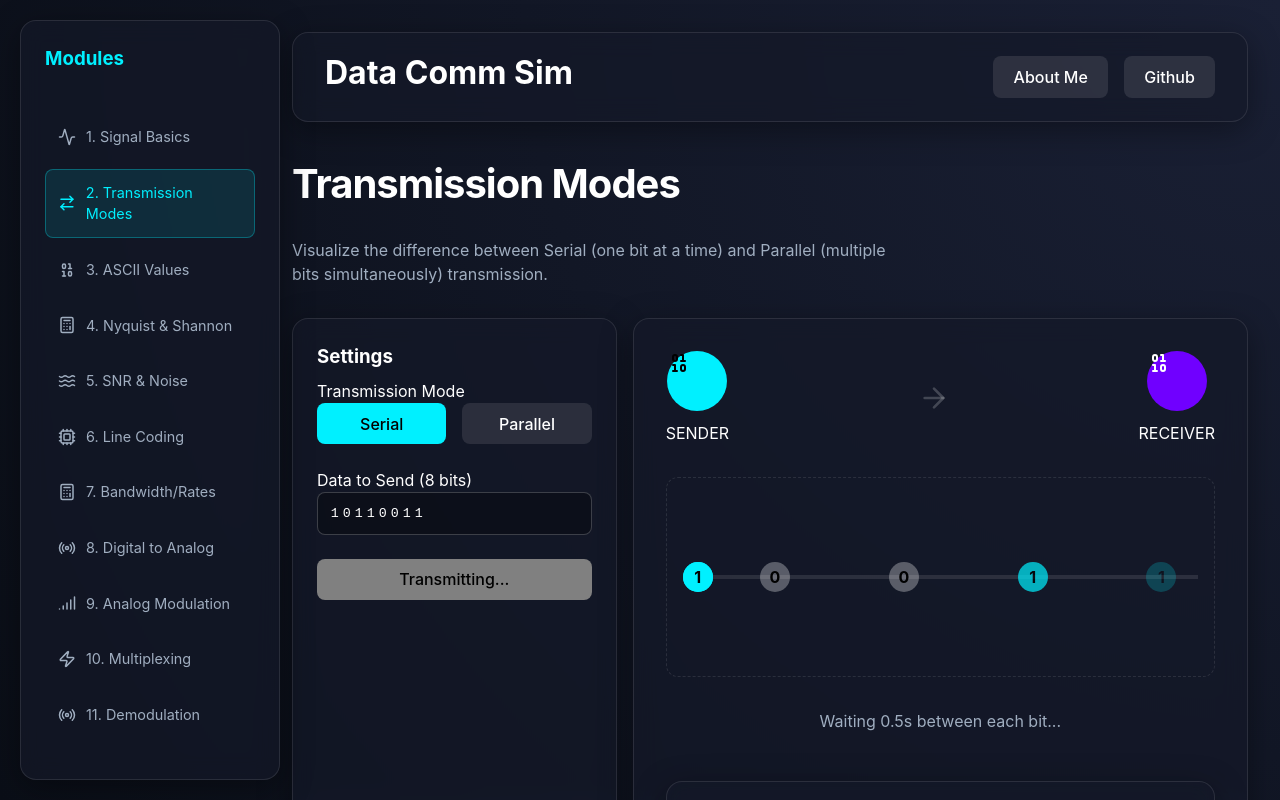
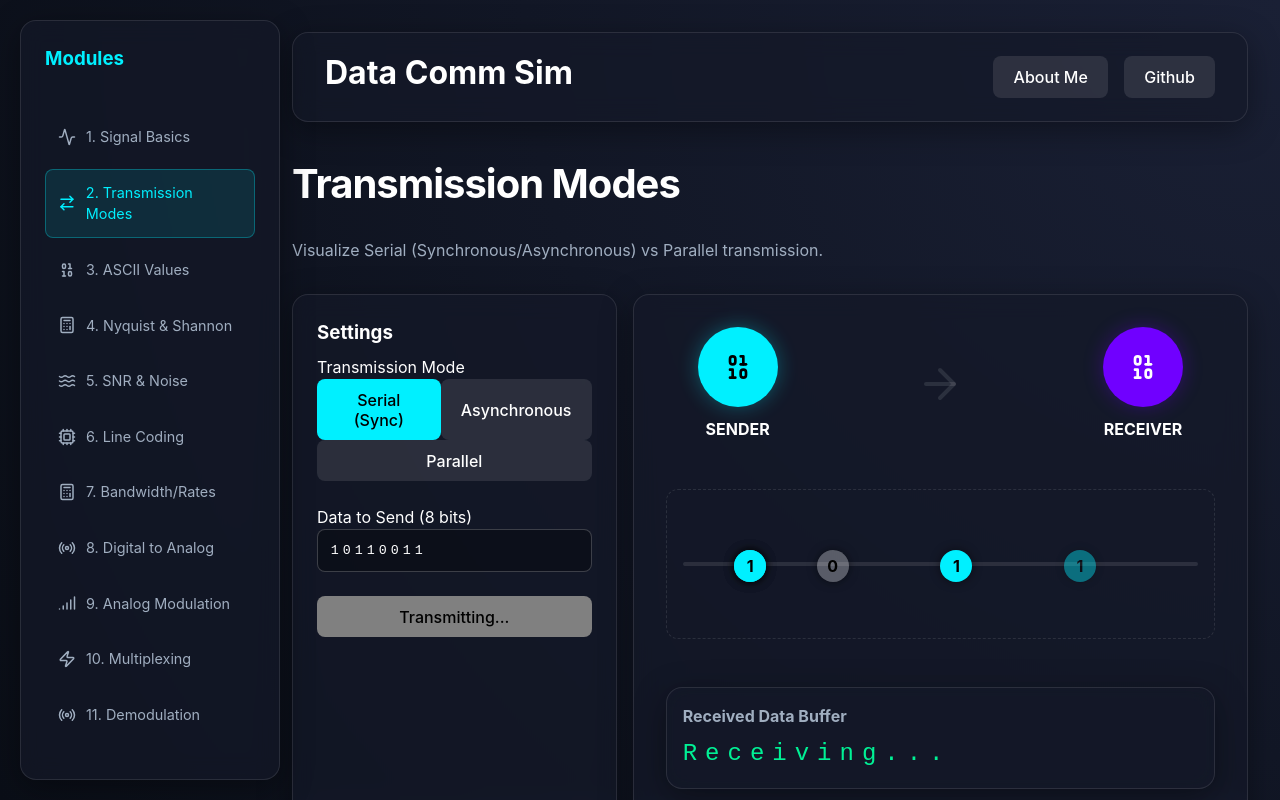
Before and after one commit to MahbubHasan777/Data-Comm-Simulation, a React (Vite) app: page /transmission in a window 1280 px wide. Both pictures are taken after a click on the button "Start Transmission". Shown: the top 800 px of the page. Built offline with nearby package versions, Linux system fonts and the light colour scheme.

Commit message:
Refine Signal Basics and Transmission Modes

```diff
--- a/src/pages/TransmissionModes.tsx
+++ b/src/pages/TransmissionModes.tsx
@@ -3,31 +3,42 @@ import { motion, AnimatePresence } from 'framer-motion';
 import { ArrowRight, Binary } from 'lucide-react';
 
 const TransmissionModes = () => {
-    const [mode, setMode] = useState<'serial' | 'parallel'>('serial');
+    const [mode, setMode] = useState<'serial' | 'parallel' | 'asynchronous'>('serial');
     const [data, setData] = useState("10110011"); // 8-bit example
     const [isTransmitting, setIsTransmitting] = useState(false);
     const [receivedData, setReceivedData] = useState<string[]>([]);
     const [speed, setSpeed] = useState(2); // Seconds to travel
+
+    const getFramedBits = () => {
+        if (mode === 'asynchronous') {
+            // Start bit (0) + Data + Stop bit (1)
+            return ['0', ...data.split(''), '1'];
+        }
+        return data.split('');
+    };
+
+    const bitsToAnimate = getFramedBits();
 
     const handleTransmit = () => {
         if (isTransmitting) return;
         setIsTransmitting(true);
         setReceivedData([]);
 
-        // Reset after animation
+        const bitCount = bitsToAnimate.length;
+        // Calculation for partial completion
+        const totalDuration = (mode === 'parallel' ? 0 : bitCount * 0.5) + speed + 0.5;
+
         setTimeout(() => {
             setIsTransmitting(false);
             setReceivedData(data.split(''));
-        }, (mode === 'serial' ? data.length * 500 : 0) + speed * 1000 + 500);
+        }, totalDuration * 1000);
     };
-
-    const bits = data.split('');
 
     return (
         <div className="flex-col gap-md">
             <h1>Transmission Modes</h1>
             <p style={{ maxWidth: '600px' }}>
-                Visualize the difference between Serial (one bit at a time) and Parallel (multiple bits simultaneously) transmission.
+                Visualize Serial (Synchronous/Asynchronous) vs Parallel transmission.
             </p>
 
             <div className="flex-row gap-md" style={{ flexWrap: 'wrap' }}>
@@ -37,16 +48,24 @@ const TransmissionModes = () => {
 
                     <div style={{ marginBottom: '1.5rem' }}>
                         <label className="label">Transmission Mode</label>
-                        <div className="flex-row gap-md">
+                        <div className="flex-col gap-sm">
+                            <div className="flex-row gap-sm">
                                 <button
                                     onClick={() => setMode('serial')}
                                     style={{ background: mode === 'serial' ? 'var(--primary)' : 'rgba(255,255,255,0.1)', color: mode === 'serial' ? '#000' : '#fff', flex: 1 }}
                                 >
-                                Serial
+                                    Serial (Sync)
                                 </button>
                                 <button
+                                    onClick={() => setMode('asynchronous')}
+                                    style={{ background: mode === 'asynchronous' ? 'var(--accent)' : 'rgba(255,255,255,0.1)', color: mode === 'asynchronous' ? '#fff' : '#fff', flex: 1 }}
+                                >
+                                    Asynchronous
+                                </button>
+                            </div>
+                            <button
                                 onClick={() => setMode('parallel')}
-                                style={{ background: mode === 'parallel' ? 'var(--secondary)' : 'rgba(255,255,255,0.1)', color: mode === 'parallel' ? '#fff' : '#fff', flex: 1 }}
+                                style={{ background: mode === 'parallel' ? 'var(--secondary)' : 'rgba(255,255,255,0.1)', color: mode === 'parallel' ? '#fff' : '#fff', width: '100%' }}
                             >
                                 Parallel
                             </button>
@@ -78,94 +97,108 @@ const TransmissionModes = () => {
                 </div>
 
                 {/* Animation Canvas */}
-                <div className="glass-panel" style={{ flex: 2, minWidth: '500px', padding: '2rem', display: 'flex', flexDirection: 'column', gap: '2rem' }}>
+                <div className="glass-panel" style={{ flex: 2, minWidth: '500px', padding: '2rem', display: 'flex', flexDirection: 'column', gap: '3rem' }}>
 
                     {/* Sender & Receiver Labels */}
-                    <div className="flex-row" style={{ justifyContent: 'space-between', alignItems: 'center' }}>
+                    <div className="flex-row" style={{ justifyContent: 'space-between', alignItems: 'center', padding: '0 2rem' }}>
                         <div className="flex-center flex-col">
-                            <div className="icon-box" style={{ width: 60, height: 60, background: 'var(--primary)', borderRadius: '50%', marginBottom: '10px' }}>
-                                <Binary color="#000" />
+                            <div className="flex-center" style={{ width: 80, height: 80, background: 'var(--primary)', borderRadius: '50%', marginBottom: '10px', boxShadow: '0 0 20px rgba(0,240,255,0.3)' }}>
+                                <Binary color="#000" size={32} />
                             </div>
-                            <span>SENDER</span>
+                            <span style={{ fontWeight: 'bold' }}>SENDER</span>
                         </div>
 
-                        <ArrowRight size={32} color="rgba(255,255,255,0.2)" />
+                        <ArrowRight size={48} color="rgba(255,255,255,0.1)" />
 
                         <div className="flex-center flex-col">
-                            <div className="icon-box" style={{ width: 60, height: 60, background: 'var(--secondary)', borderRadius: '50%', marginBottom: '10px' }}>
-                                <Binary color="#fff" />
+                            <div className="flex-center" style={{ width: 80, height: 80, background: 'var(--secondary)', borderRadius: '50%', marginBottom: '10px', boxShadow: '0 0 20px rgba(112,0,255,0.3)' }}>
+                                <Binary color="#fff" size={32} />
                             </div>
-                            <span>RECEIVER</span>
+                            <span style={{ fontWeight: 'bold' }}>RECEIVER</span>
                         </div>
                     </div>
 
                     {/* The Wire(s) */}
-                    <div style={{ position: 'relative', minHeight: '200px', border: '1px dashed rgba(255,255,255,0.1)', borderRadius: '12px', padding: '1rem' }}>
+                    <div style={{ position: 'relative', minHeight: '150px', border: '1px dashed rgba(255,255,255,0.1)', borderRadius: '12px', padding: '2rem 1rem', display: 'flex', flexDirection: 'column', justifyContent: 'center' }}>
 
-                        {/* Serial Mode Animation */}
-                        {mode === 'serial' && (
-                            <div className="flex-center" style={{ height: '100%', position: 'relative' }}>
-                                <div style={{ width: '100%', height: '4px', background: 'rgba(255,255,255,0.1)', position: 'absolute' }}></div>
+                        {/* Serial/Async Mode Animation */}
+                        {(mode === 'serial' || mode === 'asynchronous') && (
+                            <div className="flex-center" style={{ width: '100%', position: 'relative' }}>
+                                <div style={{ width: '100%', height: '4px', background: 'rgba(255,255,255,0.1)', position: 'absolute', borderRadius: '2px' }}></div>
                                 <AnimatePresence>
-                                    {isTransmitting && bits.map((bit, i) => (
+                                    {isTransmitting && bitsToAnimate.map((bit, i) => {
+                                        // Special styling for Start/Stop bits
+                                        let bg = bit === '1' ? 'var(--primary)' : 'rgba(255,255,255,0.3)';
+                                        let label = '';
+                                        if (mode === 'asynchronous') {
+                                            if (i === 0) { bg = 'var(--warning)'; label = 'S'; } // Start
+                                            else if (i === bitsToAnimate.length - 1) { bg = 'var(--accent)'; label = 'E'; } // End
+                                        }
+
+                                        return (
                                             <motion.div
-                                            key={`bit-${i}`}
-                                            initial={{ left: '0%', opacity: 0 }}
+                                                key={`bit-${i}-${mode}`} // Force re-render on mode change
+                                                initial={{ left: '10%', opacity: 0 }}
                                                 animate={{
-                                                left: ['0%', '100%'],
+                                                    left: ['10%', '90%'],
                                                     opacity: [1, 1, 0]
                                                 }}
                                                 transition={{
                                                     duration: speed,
-                                                delay: i * 0.5,
+                                                    delay: i * 0.6, // Slower sequence for clarity
                                                     ease: "linear"
                                                 }}
                                                 style={{
                                                     position: 'absolute',
-                                                width: '30px',
-                                                height: '30px',
+                                                    width: '32px',
+                                                    height: '32px',
                                                     borderRadius: '50%',
-                                                background: bit === '1' ? 'var(--primary)' : 'rgba(255,255,255,0.3)',
+                                                    background: bg,
                                                     color: '#000',
                                                     display: 'flex',
                                                     alignItems: 'center',
                                                     justifyContent: 'center',
                                                     fontWeight: 'bold',
                                                     zIndex: 10,
-                                                top: 'calc(50% - 15px)'
+                                                    top: '-14px', // Center on line (32/2 - 4/2 = 14)
+                                                    boxShadow: '0 0 10px rgba(0,0,0,0.5)'
                                                 }}
+                                                title={label ? (label === 'S' ? 'Start Bit' : 'Stop Bit') : 'Data Bit'}
                                             >
                                                 {bit}
+                                                {label && <span style={{ position: 'absolute', top: -15, fontSize: '10px', color: bg }}>{label}</span>}
                                             </motion.div>
-                                    ))}
+                                        );
+                                    })}
                                 </AnimatePresence>
                             </div>
                         )}
 
                         {/* Parallel Mode Animation */}
                         {mode === 'parallel' && (
-                            <div className="flex-col" style={{ height: '100%', justifyContent: 'space-between', position: 'relative' }}>
-                                {bits.map((bit, i) => (
-                                    <div key={i} style={{ position: 'relative', height: '20px', display: 'flex', alignItems: 'center' }}>
+                            <div className="flex-col" style={{ width: '100%', gap: '15px' }}>
+                                {bitsToAnimate.map((bit, i) => (
+                                    <div key={i} style={{ position: 'relative', height: '10px', display: 'flex', alignItems: 'center' }}>
                                         <div style={{ width: '100%', height: '2px', background: 'rgba(255,255,255,0.1)', position: 'absolute' }}></div>
                                         <AnimatePresence>
                                             {isTransmitting && (
                                                 <motion.div
-                                                    initial={{ left: '0%', opacity: 1 }}
-                                                    animate={{ left: '100%', opacity: 0 }}
+                                                    initial={{ left: '10%', opacity: 1 }}
+                                                    animate={{ left: '90%', opacity: 0 }}
                                                     transition={{ duration: speed, ease: "linear" }}
                                                     style={{
                                                         position: 'absolute',
-                                                        width: '16px',
-                                                        height: '16px',
+                                                        width: '14px',
+                                                        height: '14px',
                                                         borderRadius: '50%',
                                                         background: bit === '1' ? 'var(--secondary)' : 'rgba(255,255,255,0.3)',
-                                                        fontSize: '10px',
+                                                        fontSize: '9px',
                                                         color: '#fff',
                                                         display: 'flex',
                                                         alignItems: 'center',
                                                         justifyContent: 'center',
-                                                        zIndex: 10
+                                                        zIndex: 10,
+                                                        top: '-6px'
                                                     }}
                                                 >
                                                     {bit}
@@ -177,24 +210,27 @@ const TransmissionModes = () => {
                             </div>
                         )}
 
+                        {!isTransmitting && (
+                            <div className="flex-center" style={{ position: 'absolute', width: '100%', height: '100%', pointerEvents: 'none' }}>
+                                <p style={{ color: 'rgba(255,255,255,0.1)', fontSize: '1.5rem', fontWeight: 'bold' }}>IDLE LINE</p>
                             </div>
+                        )}
 
-                    <div style={{ textAlign: 'center', color: 'var(--text-muted)' }}>
-                        {mode === 'serial' ? 'Waiting 0.5s between each bit...' : 'All bits sent simultaneously!'}
                     </div>
 
                     {/* Receiver Display */}
-                    <div className="glass-panel text-center" style={{ minHeight: '60px', padding: '1rem', marginTop: '1rem' }}>
-                        <h4 style={{ color: 'var(--text-muted)', marginBottom: '0.5rem' }}>Received Data</h4>
-                        <div style={{ letterSpacing: '4px', fontFamily: 'monospace', fontSize: '1.2rem', minHeight: '1.5rem', color: 'var(--success)' }}>
-                            {receivedData.length > 0 ? receivedData.join('') : (isTransmitting ? 'receiving...' : 'Waiting for data')}
+                    <div className="glass-panel text-center" style={{ minHeight: '80px', padding: '1rem' }}>
+                        <h4 style={{ color: 'var(--text-muted)', marginBottom: '0.5rem' }}>Received Data Buffer</h4>
+                        <div style={{ letterSpacing: '8px', fontFamily: 'monospace', fontSize: '1.5rem', minHeight: '2rem', color: 'var(--success)' }}>
+                            {receivedData.length > 0 ? receivedData.join('') : (isTransmitting ? <span className="blink">Receiving...</span> : 'Waiting...')}
+                        </div>
                     </div>
 
-                        <div style={{ marginTop: '1.5rem', textAlign: 'left' }}>
-                            <label className="label" style={{ fontSize: '0.8rem' }}>Transmission Speed: {speed}s</label>
+                    <div style={{ textAlign: 'left', padding: '0 1rem' }}>
+                        <label className="label" style={{ fontSize: '0.8rem' }}>Animation Duration (s): {speed}s</label>
                         <input
                             type="range"
-                                min="0.5"
+                            min="1"
                             max="5"
                             step="0.5"
                             value={speed}
@@ -202,10 +238,14 @@ const TransmissionModes = () => {
                             style={{ width: '100%', accentColor: 'var(--primary)' }}
                         />
                     </div>
-                    </div>
 
                 </div>
             </div>
+
+            <style>{`
+                .blink { animation: blink 1s infinite; }
+                @keyframes blink { 50% { opacity: 0.5; } }
+            `}</style>
         </div>
     );
 };
```
Also changed, not shown: src/pages/SignalBasics.tsx (+45 -4 lines). Lines whose indentation alone changed are shown as unchanged.
